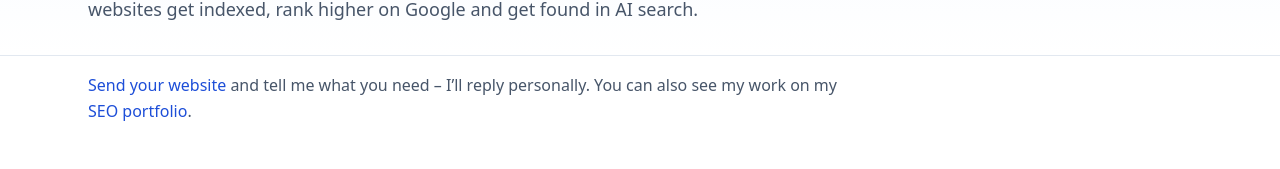
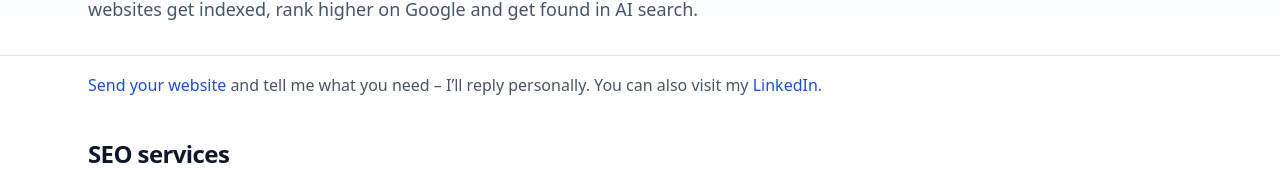
Before and after one commit to muhammadadil-ameer/daily-solutions, a Next.js app: page /seo-services in a window 1280 px wide. Shown: the part 202-371 px from the top of the page. Built offline with nearby package versions, Linux system fonts and the light colour scheme; no server answers.

Commit message:
SEO page: link LinkedIn instead of portfolio

```diff
--- a/src/app/seo-services/page.tsx
+++ b/src/app/seo-services/page.tsx
@@ -5,7 +5,7 @@ import { LeadForm } from "@/components/LeadForm";
 import { StaticPage } from "@/components/StaticPage";
 import { absoluteUrl, seoPath as SEO_PATH, site } from "@/lib/site";
 
-const PORTFOLIO = "https://muhammad-adil-seo.vercel.app/";
+const LINKEDIN = "https://www.linkedin.com/in/muhammad-adil-seo/";
 
 export const metadata: Metadata = {
   title: { absolute: "Hire an SEO Expert – SEO Services by Muhammad Adil" },
@@ -79,10 +79,9 @@ export default function SeoServices() {
       intro="I’m Muhammad Adil, an SEO specialist and the person behind Daily Solutions. I help websites get indexed, rank higher on Google and get found in AI search."
     >
       <p>
-        <a href="#seo-form">Send your website</a> and tell me what you need – I’ll reply personally. You can also see my
-        work on my{" "}
-        <a href={PORTFOLIO} target="_blank" rel="noopener">
-          SEO portfolio
+        <a href="#seo-form">Send your website</a> and tell me what you need – I’ll reply personally. You can also visit my{" "}
+        <a href={LINKEDIN} target="_blank" rel="noopener">
+          LinkedIn
         </a>
         .
       </p>
@@ -138,7 +137,7 @@ export default function SeoServices() {
           description: "Technical SEO, indexing fixes, on-page SEO, keyword research, local SEO and AI search visibility.",
           email: site.email,
           areaServed: "Worldwide",
-          founder: { "@type": "Person", name: "Muhammad Adil", jobTitle: "SEO Specialist", url: PORTFOLIO },
+          founder: { "@type": "Person", name: "Muhammad Adil", jobTitle: "SEO Specialist", sameAs: LINKEDIN },
         }}
       />
     </StaticPage>
```
